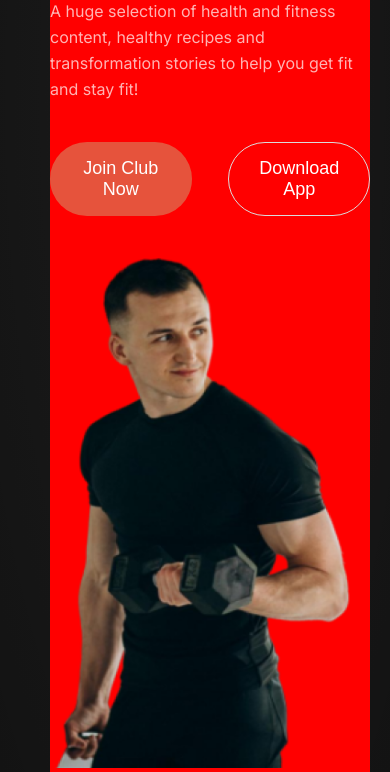
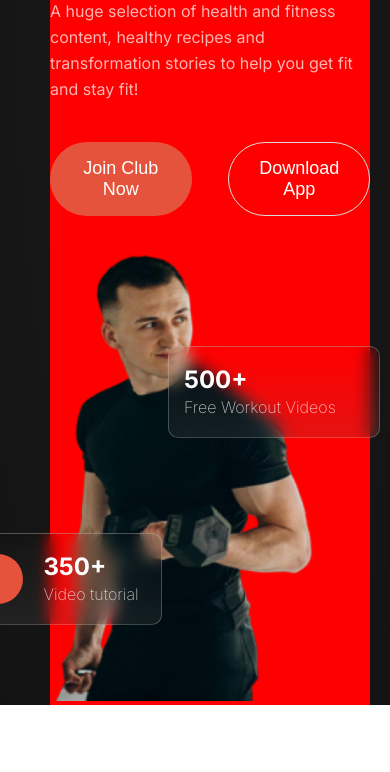
Before and after one commit to jahidulkanchan/Assignment-02, a plain HTML site: page index.html in a window 390 px wide. Shown: the part 576-1348 px from the top of the page. After the commit the page ends 1281 px from the top, so only its background shows below. Drawn offline with Linux system fonts and the light colour scheme; a web font is replaced by a local one.

Commit message:
responsive banner part

```diff
--- a/css/style.css
+++ b/css/style.css
@@ -47,6 +47,9 @@ p {
 }
 .text-center {
   text-align: center;
+}
+.gap-2{
+  gap: 20px;
 }
 .gap-4{
   gap: 2.3rem;
@@ -110,6 +113,45 @@ header li a:hover{
   background-color: transparent;
   border: 1px solid gainsboro;
 }
+.banner-part .right-image{
+  position: relative;
+  margin-right: 40px;
+}
+.banner-part .right-image p{
+  font-weight: 200;
+}
+.right-image .circle{
+  width: 50px;
+  height: 50px;
+  background-color: var(--orange-color);
+  border-radius: 30px;
+}
+.banner-part .right-image .after,.banner-part .right-image .before{
+  position: absolute;
+  width: 180px;
+  height: 80px;
+  padding: 5px 15px;
+  border-radius: 10px;
+  backdrop-filter: blur(8px);
+  border: 1px solid #dcdcdc45;
+  background-image: linear-gradient(#72727200,#6969692c);
+}
+.banner-part .right-image .after{
+  display: flex;
+  flex-direction: column;
+  justify-content: center;
+  align-items: start;
+  right: -50px;
+  top: 110px;
+}
+.banner-part .right-image .before{
+  position: absolute;
+  display: flex;
+  justify-content: center;
+  align-items: center;
+  left: -100px;
+  bottom: 80px;
+}
 /* =========   End ======= */
 
 /* =========   Start ======= */
--- a/index.html
+++ b/index.html
@@ -4,6 +4,7 @@
     <meta charset="UTF-8" />
     <meta name="viewport" content="width=device-width, initial-scale=1.0" />
     <title>Assignment-02</title>
+    <link rel="shortcut icon" href="images/favicon.png" type="image/x-icon">
     <link rel="stylesheet" href="https://cdnjs.cloudflare.com/ajax/libs/font-awesome/6.6.0/css/all.min.css">
     <link rel="stylesheet" href="css/style.css" />
   </head>
@@ -31,7 +32,20 @@
                 <button class="primary-btn special">Download App</button>
               </div><br>
           </div>
-          <div class="right-image"><img src="images/banner-image.png" alt=""></div>
+          <div class="right-image"><img src="images/banner-image.png" alt="">
+            <div class="after">
+              <h2>500+</h2>
+              <p>Free Workout Videos</p>
+            </div>
+            <div class="before gap-2">
+              <div class="circle"></div>
+              <div class="div">
+                <h2>350+</h2>
+                <p>Video tutorial</p>
+              </div>
+
+            </div>
+          </div>
         </div>
       </div>
     </header>
```
Also changed, not shown: images/favicon.png (added).
